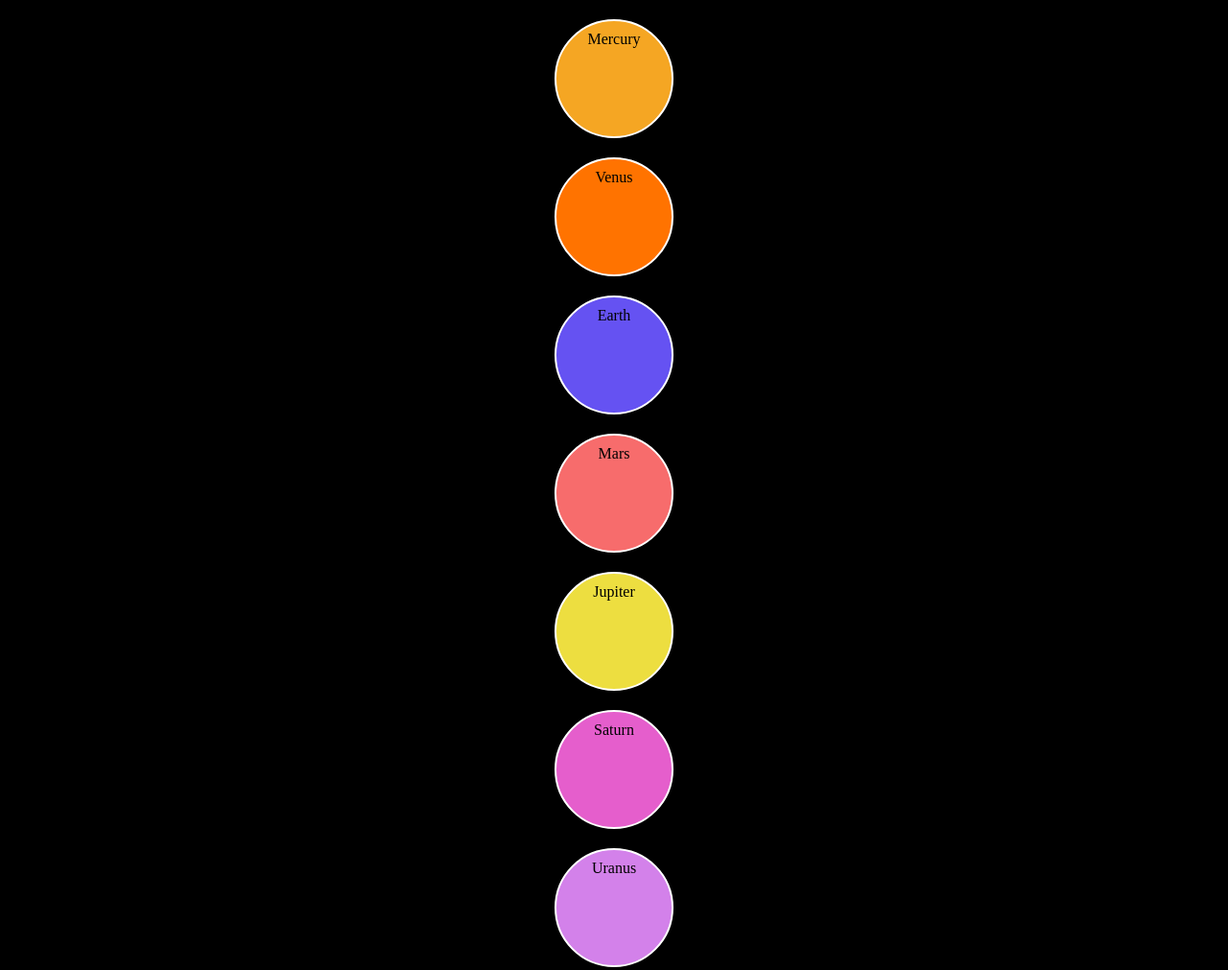
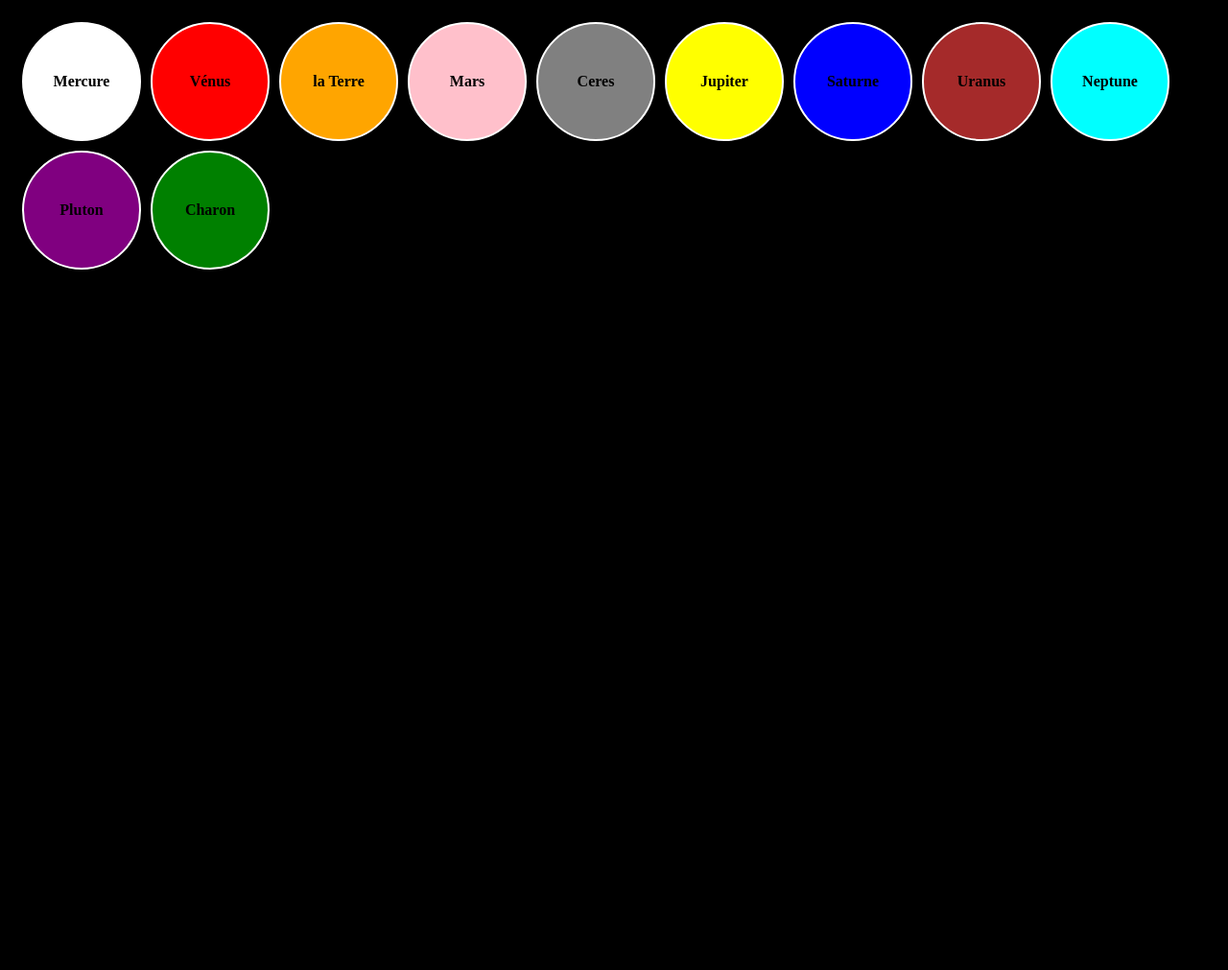
Before and after one commit to jeanagnissan/WEEK3_Day1_Daily_Challenge, a plain HTML site: page index.html in a window 1280 px wide. Shown: the top 1011 px of the page at 96% size. After the commit the page ends 800 px from the top, so only its background shows below. Drawn offline with Linux system fonts and the light colour scheme.

Commit message:
update folder WEEK3_Day1_Daily_Challenge

```diff
--- a/index.html
+++ b/index.html
@@ -1,14 +1,39 @@
-
 <!DOCTYPE html>
 <html>
     <head>
-        <meta charset="UTF-8">
-        <meta http-equiv="X-UA-Compatible" content="IE=edge">
-        <meta name="viewport" content="width=device-width, initial-scale=1.0">
-        <link rel="stylesheet" href="style.css">
+        <meta charset="utf-8">
+        <title>Challenge: Create a solar system</title>
+        <style>
+            body {
+                background-color: black;
+                padding: 10px;
+            }
+            .planet {
+                width: 100px;
+                height: 100px;
+                border-radius: 50%;
+                text-align: center;
+                padding: 10px;
+                position: relative;
+                border: 2px solid white;
+                display: flex;
+                flex-direction: column;
+                justify-content: center;
+            }
+            .moon {
+                position: absolute;
+                width: 30px;
+                height: 30px;
+                border-radius: 50%;
+                background: rgb(237, 237, 237);
+                border: 5px solid red;
+            }
+        </style>
     </head>
     <body>
-    <section class="listPlanets center-section"></section>
+
+    <section class="listPlanets"></section>
+
     <script src="script.js"></script>
     </body>
 </html>
--- a/script.js
+++ b/script.js
@@ -1,61 +1,40 @@
+/**
+ * @author:  AGNISSAN JEAN
+ */
+
+/* **************** Daily Challenge ***************** */
+
+function displayPlanets() {
 
 
-/*
-Exercice
-*/
-console.log(`---------------  Exercice --------------`);
+  //Créez un tableau contenant les planètes du système solaire :
+  let planets = ["Mercure", "Vénus", "la Terre", "Mars", "Ceres", "Jupiter", "Saturne", "Uranus", "Neptune", "Pluton", "Charon"];
 
+  //Ajoutez une classe de couleur de fond différente à chaque div de planète :
 
-// 1- Créez un tableau dont la valeur est les planètes du système solaire.
-const planets = ['Mercury', 'Venus', 'Earth', 'Mars', 'Jupiter', 'Saturn', 'Uranus', 'Neptune', 'Pluto'];
+  let planetsColors = ["white", "red", "orange", "pink", "grey", "yellow", "blue", "brown", "aqua", "purple", "green"];
 
-// 2- Pour chaque planète du tableau, créez un <div> fichier using createElement. Cette div doit avoir une classe nommée "planet".
-const section = document.querySelector('.listPlanets');
+  let planetContainer = document.querySelector(".listPlanets");
+  planetContainer.style.display = "flex";
+  planetContainer.style.flexWrap = "wrap";
 
-// for (let i = 0; i < planets.length; i++) {
-//     const element = array[i];
+  //Créez une div pour chaque planète en utilisant la méthode createElement et en lui attribuant la classe planet :
+  for(let i = 0; i < planets.length; i++) {
 
-// }
+      let div = document.createElement("div");
 
-planets.forEach(planet => {
-  const div = document.createElement('div');
-  div.style.margin = '10px';
+      //Ajoutez chaque div de planète au <section> dans le HTML :
 
-  div.classList.add('planet');
+      let divName = document.createTextNode(planets[i]);
+      div.appendChild(divName);
+      div.classList.add("planet");
+      div.style.background = planetsColors[i];
+      div.style.margin = "5px";
+      div.style.fontWeight = "bold";
+      planetContainer.appendChild(div);
 
-  if (planet === 'Mercury') {
-    div.style.backgroundColor = '#F5A623';
-  } else if (planet === 'Venus') {
-    div.style.backgroundColor = '#FF7300';
-  } else if (planet === 'Earth') {
-    div.style.backgroundColor = '#6552f2';
-  } else if (planet === 'Mars') {
-    div.style.backgroundColor = '#f76c6c';
-  } else if (planet === 'Jupiter') {
-    div.style.backgroundColor = '#edde40';
-  } else if (planet === 'Saturn') {
-    div.style.backgroundColor = '#e55ecc';
-  } else if (planet === 'Uranus') {
-    div.style.backgroundColor = '#d381ea';
-  } else if (planet === 'Neptune') {
-    div.style.backgroundColor = '#5fef6e';
-  } else if (planet === 'Pluto') {
-    div.style.backgroundColor = '#64e5da';
   }
 
-  div.innerHTML = planet;
+}
 
-  section.appendChild(div);
-});
-
-// 3- Pour chaque planète du tableau, créez un <div>fichier using createElement. Cette div doit avoir une classe nommée "planet".
-// voir question 2
-
-// 4- Enfin, ajoutez chaque div au <section> dans le HTML (présenté ci-dessous).
-// voir question 2
-
-
-/* 5- Bonus : Faites le même processus pour créer les lunes.
-    Attention, chaque planète possède un certain nombre de lunes. Comment devez-vous les afficher ?
-    Faut-il encore utiliser un tableau pour les planètes ? Ou un tableau d'objets ?
-*/
+displayPlanets();
--- a/style.css
+++ /dev/null
@@ -1,33 +0,0 @@
-
-*{
-    padding: 0px;
-    margin: 0px;
-}
-
-body {
-    background-color: black;
-    padding: 10px;
-}
-.planet {
-    width: 100px;
-    height: 100px;
-    border-radius: 50%;
-    text-align: center;
-    padding: 10px;
-    position: relative;
-    border: 2px solid white;
-}
-.moon {
-    position: absolute;
-    width: 30px;
-    height: 30px;
-    border-radius: 50%;
-    background: rgb(237, 237, 237);
-    border: 5px solid red;
-}
-
-.center-section{
-    display: flex;
-    flex-direction: column;
-    align-items: center;
-}
```
